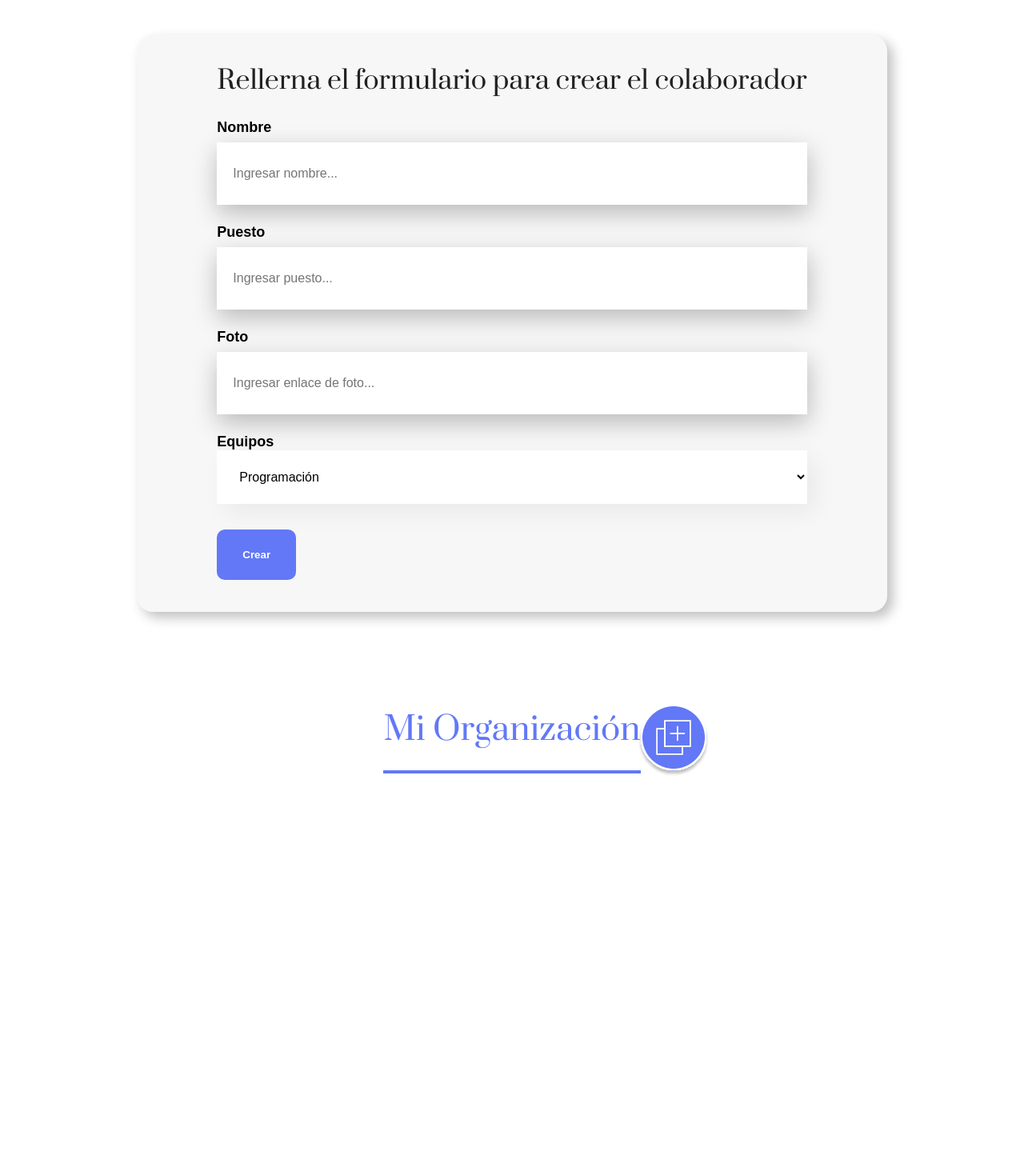
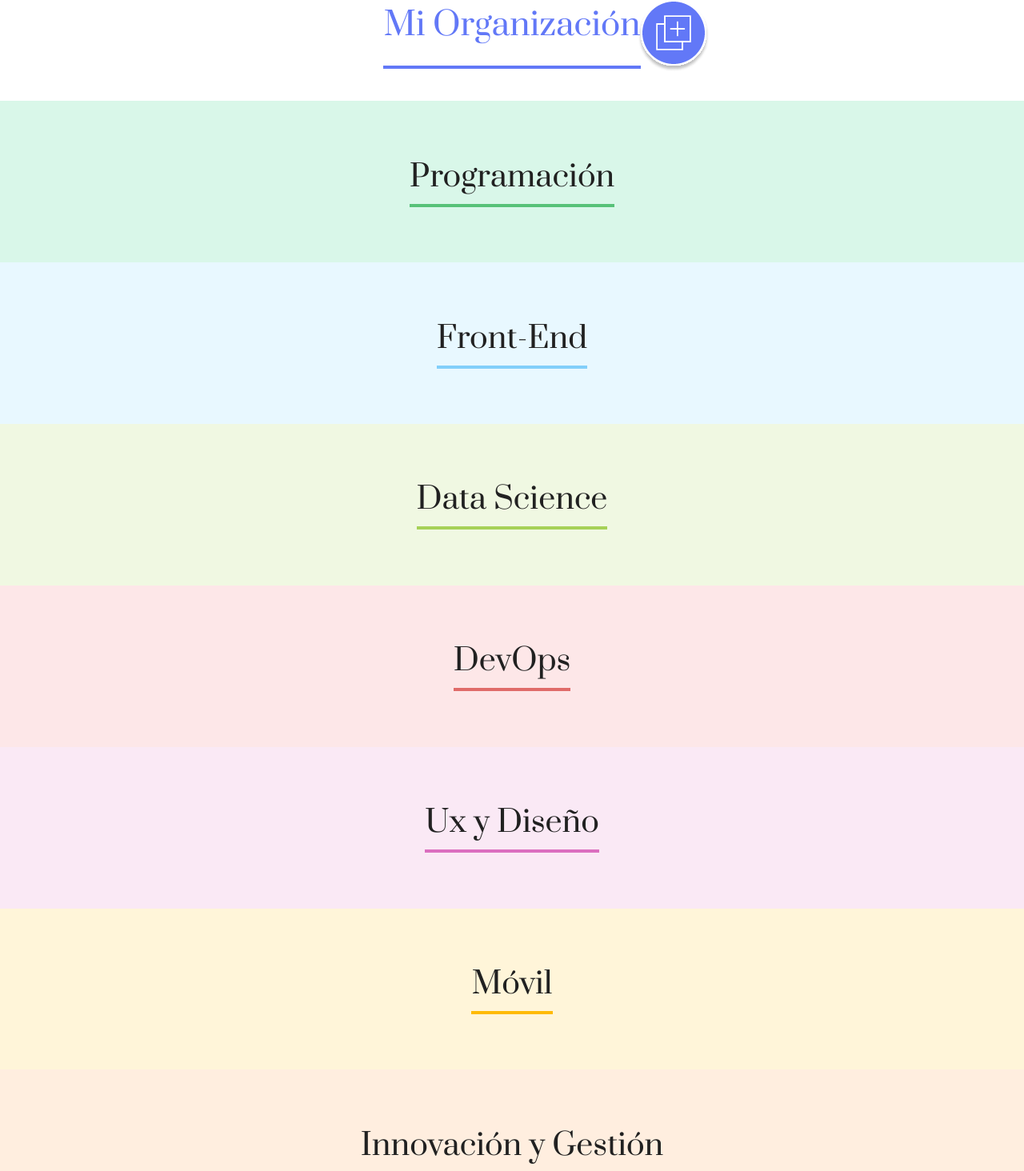
Before and after one commit to sriveraar/alura_react-org, a React (Create React App) app: page / in a window 1280 px wide. Shown: the part 536-2000 px from the top of the page at 80% size. Before the commit the page ends 1543 px from the top, so only its background shows below. Built offline with nearby package versions, Linux system fonts and the light colour scheme; a web font is replaced by a local one.

Commit message:
add componentes
se agrega carpeta componentes dentro un index y css

```diff
--- a/src/App.js
+++ b/src/App.js
@@ -3,9 +3,10 @@
 import Header from "./componentes/Header/Header";
 import Formulario from './componentes/Formulario/Formulario';
 import MiOrg from './componentes/MiOrg';
+import Equipo from './componentes/Equipo';
 
 function App() {
-  const [mostrarFormulario, actualizarMostrar] = useState(true)
+  const [mostrarFormulario, actualizarMostrar] = useState(false)
 
   // Terbarui --> condicion ? seMuestra : noSeMuestra
   // condición && seMuestra
@@ -14,12 +15,65 @@
     actualizarMostrar(!mostrarFormulario)
   }
 
+  // Lista de equipos
+  const equipos = [
+
+    {
+      titulo: "Programación",
+      colorPrimario: "#57C278",
+      colorSecundario: "#D9F7E9"
+    },
+
+    {
+      titulo: "Front-End",
+      colorPrimario: "#82CFFA",
+      colorSecundario: "#E8F8FF"
+    }
+    ,
+
+    {
+      titulo: "Data Science",
+      colorPrimario: "#A6D157",
+      colorSecundario: "#F0F8E2"
+    }
+    ,
+
+    {
+      titulo: "DevOps",
+      colorPrimario: "#E06B69",
+      colorSecundario: "#FDE7E8"
+    },
+
+    {
+      titulo: "Ux y Diseño",
+      colorPrimario: "#DB6EBF",
+      colorSecundario: "#FAE9F5"
+    },
+
+    {
+      titulo: "Móvil",
+      colorPrimario: "#FFBA05",
+      colorSecundario: "#FFF5D9"
+    },
+
+    {
+      titulo: "Innovación y Gestión",
+      colorPrimario: "#FF8A29",
+      colorSecundario: "#FFEEDF"
+    }
+]
+
   return (
     <div>
       <Header />
       {/* { mostrarFormulario === true ? <Formulario /> : <div></div>} */}
       {mostrarFormulario && <Formulario />}
       <MiOrg cambiarMostrar={cambiarMostrar} />
+
+      {
+        equipos.map( (equipo) => <Equipo datos={equipo} key={equipo.titulo} />)
+      }
+
     </div>
   );
 }
--- /dev/null
+++ b/src/componentes/Equipo/Equipo.css
@@ -0,0 +1,15 @@
+.equipo {
+    width: 100%;
+    padding: 32px;
+    box-sizing: border-box;
+    text-align: center;
+    font-size: 32px;
+}
+
+.equipo h3 {
+    font-weight: 400;
+    color: #212121;
+    border-bottom: 4px solid #57C278;
+    display: inline-block;
+    padding-bottom: 8px;
+}
--- /dev/null
+++ b/src/componentes/Equipo/index.js
@@ -0,0 +1,19 @@
+import "./Equipo.css"
+
+const Equipo = (props) => {
+    // Destructuración
+    const { colorPrimario, colorSecundario, titulo } = props.datos
+
+    const obj = {
+        backgroundColor: colorSecundario
+    }
+
+    const estiloTitulo = { borderColor: colorPrimario}
+
+    return <section className="equipo" style={obj}>
+        <h3 style={estiloTitulo}>{titulo}</h3>
+        <div className="colaboradores"></div>
+    </section>
+}
+
+export default Equipo
```
